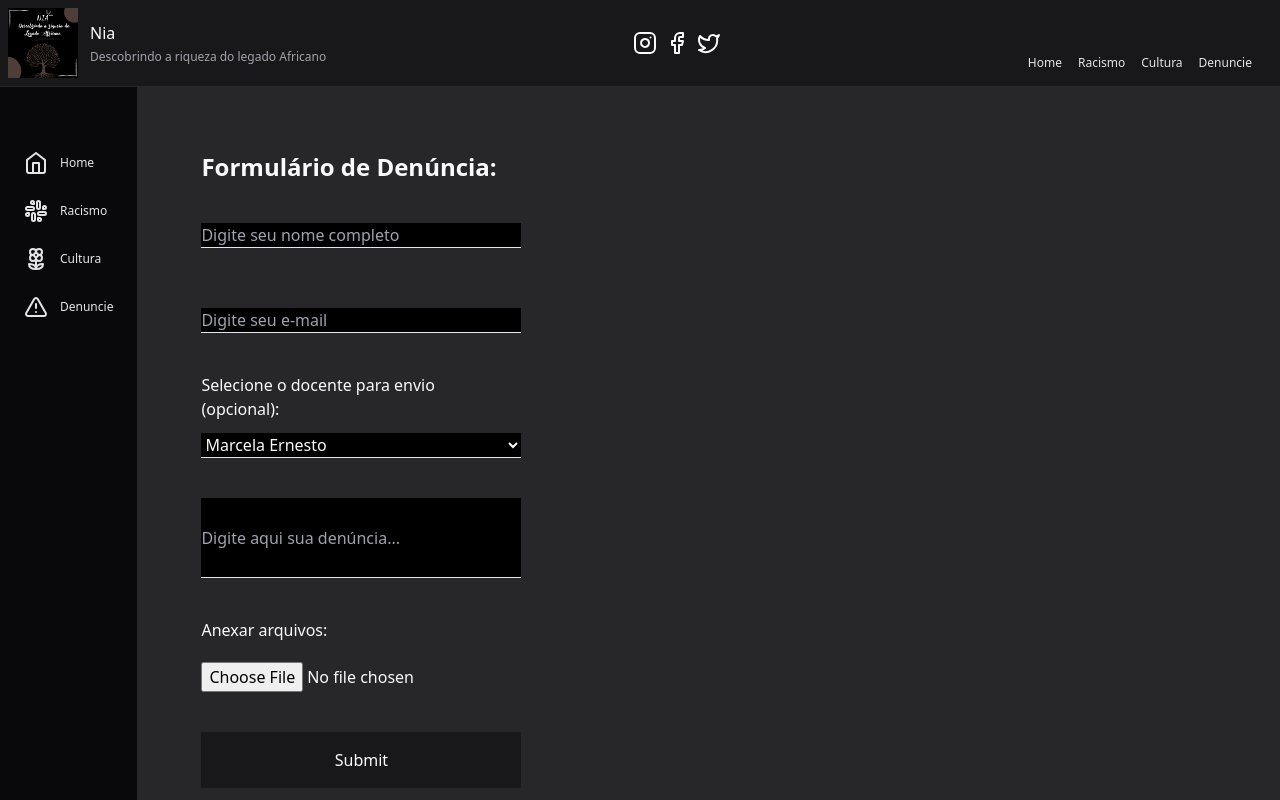
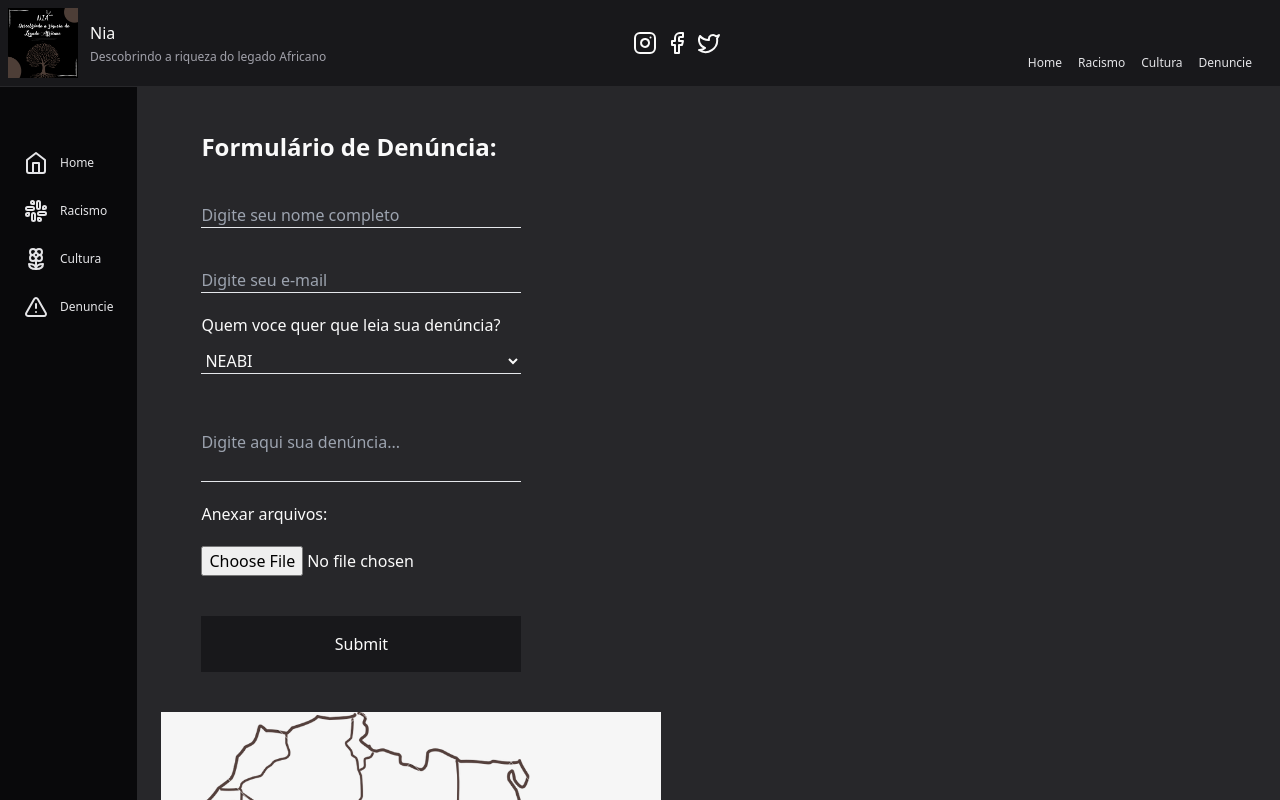
Before and after one commit to maylla04/Nia, a Next.js app: page /Denuncie in a window 1280 px wide. Shown: the top 800 px of the page. Built offline with nearby package versions, Linux system fonts and the light colour scheme.

Commit message:
Update page.tsx

```diff
--- a/src/app/Denuncie/page.tsx
+++ b/src/app/Denuncie/page.tsx
@@ -11,30 +11,36 @@ export default function Denuncie(){
 
       <Navbar/>
         <main className="flex-1 p-6">
-        <form className="ml-10" method="post" encType="multipart/form-data">
-            <h1 className="font-semibold text-2xl mt-10 mb-5">Formulário de Denúncia:</h1>
+        <form className="" method="post" encType="multipart/form-data">
+            <h1 className="ml-10 font-semibold text-2xl mt-5 mb-5">Formulário de Denúncia:</h1>
 
-            <input className="text-black mt-5 mb-10 w-80 border-b bg-black" type="text" placeholder="Digite seu nome completo" required/><br/>
+            <input className="ml-10 text-black mt-5 mb-5 w-80 border-b bg-zinc-800"
+            type="text" placeholder="Digite seu nome completo"/><br/>
 
 
-            <input className="text-black mt-5 mb-10 w-80 border-b bg-black" type="text" placeholder="Digite seu e-mail" required/><br/>
+            <input className="ml-10 text-black mt-5 mb-5 w-80 border-b bg-zinc-800"
+            type="text" placeholder="Digite seu e-mail"/><br/>
 
-            <label>Selecione o docente para envio<br/>
-              (opcional):</label><br/>
-            <select className="mt-3 mb-5 border-b bg-black w-80">
+            <label className="ml-10">Quem voce quer que leia sua denúncia?
+              </label><br/>
+            <select className="ml-10 mt-3 mb-2 border-b bg-zinc-800 w-80">
+            <option>NEABI</option>
+            <option>Nenhum</option>
               <option>Marcela Ernesto</option>
               <option>Jales Lucio</option>
             </select><br/>
 
-            <input className="mt-5 mb-10 w-80 h-20 border-b bg-black"
+            <input className="ml-10 mt-5 mb-5 w-80 h-20 border-b bg-zinc-800"
             type="text" placeholder="Digite aqui sua denúncia..." required/><br/>
 
-            <label>Anexar arquivos:</label><br/>
+            <label className="ml-10">Anexar arquivos:</label><br/>
 
-            <input type="file" className="mt-5"/><br/>
+            <input type="file" className="mt-5 ml-10 "/><br/>
 
-            <input type="submit" placeholder="Enviar" className="bg-zinc-900 w-80 h-14 mt-10"/>
+            <input type="submit" placeholder="Enviar" className="bg-zinc-900 w-80 h-14 mt-10 ml-10 "/>
             </form>
+            <img className="mt-10"  src="/denuncie.png" alt="Logo"/>
+
 
 
 </main>
```
